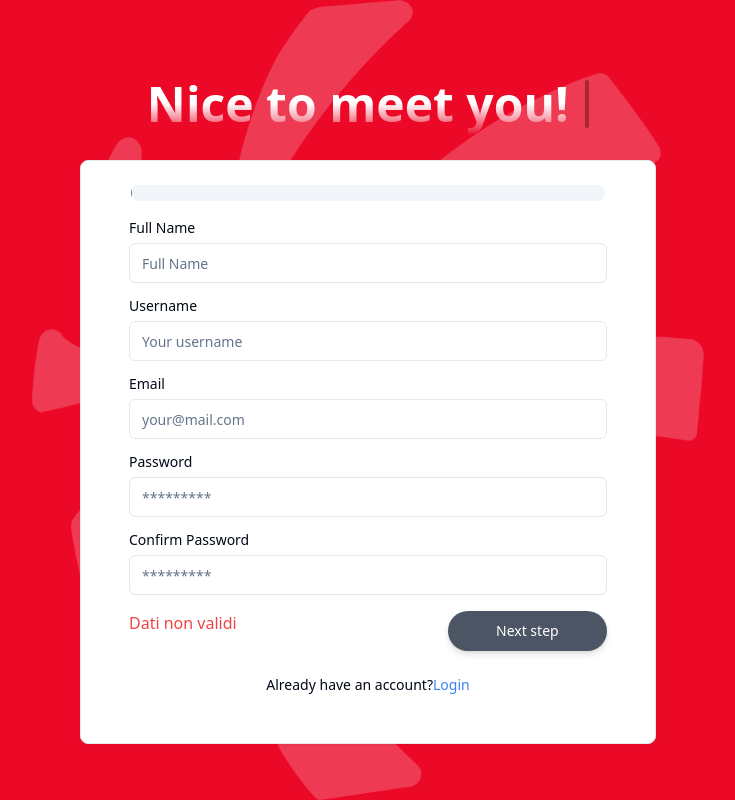
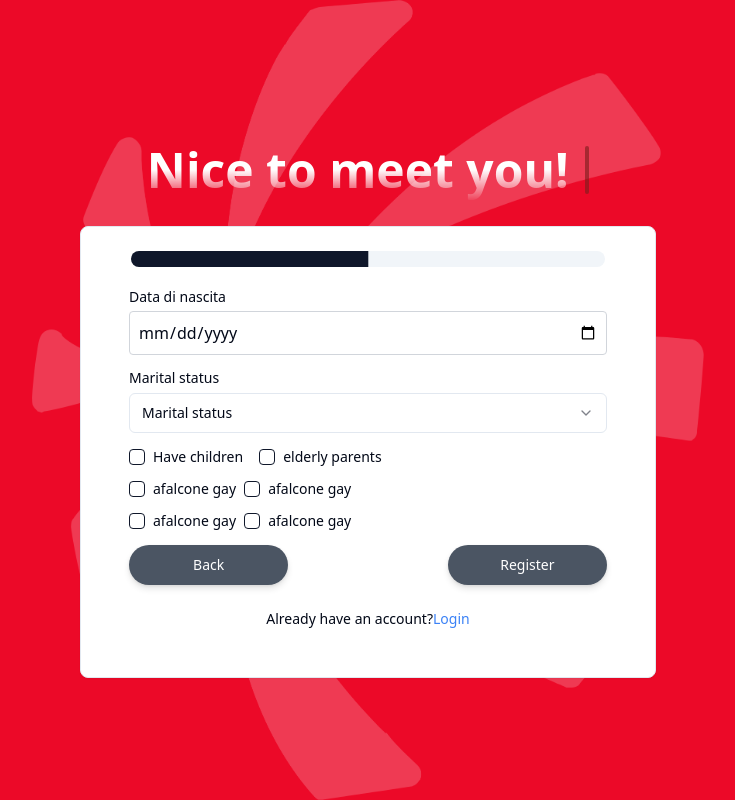
Before and after one commit to Fbiondo00/Leonardo-project, a React (Vite) app in the folder leonardo/: page /signup in a window 1280 px wide. Both pictures are taken after a click on the button "Next step". Shown: the whole page, without its empty margins (272-1007 px from the left). Built offline with nearby package versions, Linux system fonts and the light colour scheme.

Commit message:
new calendario

```diff
--- a/leonardo/package.json
+++ b/leonardo/package.json
@@ -12,6 +12,7 @@
   "dependencies": {
     "@emotion/react": "^11.11.4",
     "@emotion/styled": "^11.11.5",
+    "@hookform/resolvers": "^3.6.0",
     "@radix-ui/react-avatar": "^1.0.4",
     "@radix-ui/react-checkbox": "^1.0.4",
     "@radix-ui/react-label": "^2.0.2",
@@ -33,12 +34,14 @@
     "postcss": "^8.4.38",
     "react": "^18.2.0",
     "react-day-picker": "^8.10.1",
+    "react-hook-form": "^7.52.0",
     "react-icons": "^5.2.1",
     "react-router-dom": "^6.23.1",
     "swiper": "^11.1.4",
     "tailwind-merge": "^2.3.0",
     "tailwindcss": "^3.4.4",
-    "tailwindcss-animate": "^1.0.7"
+    "tailwindcss-animate": "^1.0.7",
+    "yup": "^1.4.0"
   },
   "devDependencies": {
     "@tanstack/router-devtools": "^1.35.3",
--- a/leonardo/src/pages/Registration/RegisterPage.tsx
+++ b/leonardo/src/pages/Registration/RegisterPage.tsx
@@ -22,18 +22,18 @@ export function RegisterForm() {
   const [step, setStape] = useState<number>(0)
 
   const HandleFirstSubmit = () => {
-    if (step < 1 && allInfo?.email != undefined && allInfo?.fullName != undefined && allInfo?.username != undefined && allInfo?.password != undefined)
+    // if (step < 1 && allInfo?.email != undefined && allInfo?.fullName != undefined && allInfo?.username != undefined && allInfo?.password != undefined)
+    // {
+    //   setStape(step => step + 1);
+    // }
+    // else
+    // {
+    //   setCk(false);
+    // }
+    if (step < 1)
     {
-      setStape(step => step + 1);
+     setStape(step => step + 1);
     }
-    else
-    {
-      setCk(false);
-    }
-    //if (step < 1)
-    //{
-    //  setStape(step => step + 1);
-    //}
   };
 
   const HandleSubmitBack = () => {
--- a/leonardo/src/pages/Registration/SignapStep2.tsx
+++ b/leonardo/src/pages/Registration/SignapStep2.tsx
@@ -4,30 +4,46 @@ import { Label } from "@/components/ui/label";
 import { DatePickerDemo } from "@/components/ui/datepicker";
 import { Select, SelectContent, SelectGroup, SelectItem, SelectTrigger, SelectValue } from "@/components/ui/select";
 import { Checkbox } from "@/components/ui/checkbox";
-import {
-  Carousel,
-  CarouselContent,
-  CarouselItem,
-  CarouselNext,
-  CarouselPrevious,
-} from "@/components/ui/carousel"
-import { DirectionAwareHover } from "@/components/ui/direction-aware-hover";
-import preventionRegister from '@/assets/preventionRegister.jpg';
-import leisureRegisterImage from '@/assets/leisureRegister.jpg';
-import redingRegister from '@/assets/redingRegister.jpg';
-import sportRegister from '@/assets/sportRegister.jpg';
-import { Switch } from "@/components/ui/switch";
+import { useForm } from 'react-hook-form';
+import { yupResolver } from '@hookform/resolvers/yup';
+import * as yup from 'yup';
 
 
+const schema = yup.object().shape({
+  birthdate: yup
+    .date()
+    .required('La data di nascita è obbligatoria')
+    .typeError('Inserisci una data valida'),
+  status: yup
+    .string()
+    .required('Lo stato è obbligatorio')
+    .oneOf(['active', 'inactive'], 'Stato non valido'),
+});
 
 export function SignapStep2() {
+  const { register, handleSubmit, formState: { errors } } = useForm({
+    resolver: yupResolver(schema),
+  });
+
+  const onSubmit = (data: any) => {
+    console.log(data);
+  };
+
 
 	return(
     <div className="grid gap-4">
-		  <div className="grid gap-2">
-        <Label htmlFor="username">Date of birth</Label>
-        <DatePickerDemo/>
-      </div>
+		  <div className="flex flex-col">
+          <label className="text-sm font-medium">Data di nascita</label>
+          <input
+            type="date"
+            {...register('birthdate')}
+            className="border border-gray-300 rounded p-2 mt-1"
+          />
+          {errors.birthdate && (
+            <span className="text-red-500 text-sm">{errors.birthdate.message}</span>
+          )}
+        </div>
+
       <div className="grid gap-2">
         <Label htmlFor="MaritalStatus">Marital status</Label>
         <Select>
@@ -66,54 +82,41 @@ export function SignapStep2() {
           </div>
         </div>
       </div>
-      <div className="">
-        <Label htmlFor="Interests ">Interests</Label>
-        <Carousel>
-          <CarouselContent>
-            <CarouselItem>
-              <DirectionAwareHover imageUrl={leisureRegisterImage} children={
-                <>
-                  <div className="flex items-center space-x-2">
-                    <Switch id="leisure" />
-                    <Label htmlFor="leisure">leisure</Label>
-                  </div>
-                </>
-              }></DirectionAwareHover>
-            </CarouselItem>
-            <CarouselItem>
-              <DirectionAwareHover imageUrl={sportRegister} children={
-                <>
-                 <div className="flex items-center space-x-2">
-                   <Switch id="sports" />
-                   <Label htmlFor="sports">sports</Label>
-                 </div>
-                </>
-              }></DirectionAwareHover>
-            </CarouselItem>
-            <CarouselItem>
-              <DirectionAwareHover imageUrl={redingRegister} children={
-                <>
-                <div className="flex items-center space-x-2">
-                  <Switch id="reading" />
-                  <Label htmlFor="reading">reading</Label>
-                </div>
-               </>
-              }></DirectionAwareHover>
-            </CarouselItem>
-            <CarouselItem>
-              <DirectionAwareHover imageUrl={preventionRegister} children={
-                <>
-                <div className="flex items-center space-x-2">
-                  <Switch id="prevention" />
-                  <Label htmlFor="prevention">prevention</Label>
-                </div>
-               </>
-              }></DirectionAwareHover>
-            </CarouselItem>
-          </CarouselContent>
-          <CarouselPrevious />
-          <CarouselNext />
-        </Carousel>
+      <div className="flex items-center space-x-2">
+            <Checkbox id="newsletter" />
+            <label
+              htmlFor="newsletter"
+              className="text-sm font-medium leading-none peer-disabled:cursor-not-allowed peer-disabled:opacity-70"
+            >
+             afalcone gay
+            </label>
+            <div className="flex items-center space-x-2">
+            <Checkbox id="newsletter" />
+            <label
+              htmlFor="newsletter"
+              className="text-sm font-medium leading-none peer-disabled:cursor-not-allowed peer-disabled:opacity-70"
+            >
+              afalcone gay
+            </label>
+      </div>
+    </div>
+    <div className="flex items-center space-x-2">
+            <Checkbox id="newsletter" />
+            <label
+              htmlFor="newsletter"
+              className="text-sm font-medium leading-none peer-disabled:cursor-not-allowed peer-disabled:opacity-70"
+            >
+              afalcone gay
+            </label>
+            <div className="flex items-center space-x-2">
+            <Checkbox id="newsletter" />
+            <label
+              htmlFor="newsletter"
+              className="text-sm font-medium leading-none peer-disabled:cursor-not-allowed peer-disabled:opacity-70"
+            >
+              afalcone gay
+            </label>
+      </div>
       </div>
     </div>
 	);
```
Also changed, not shown: 1 other file (tests, documents, lock files or other folders).
